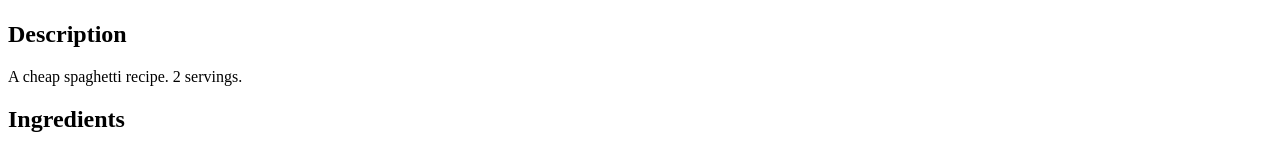
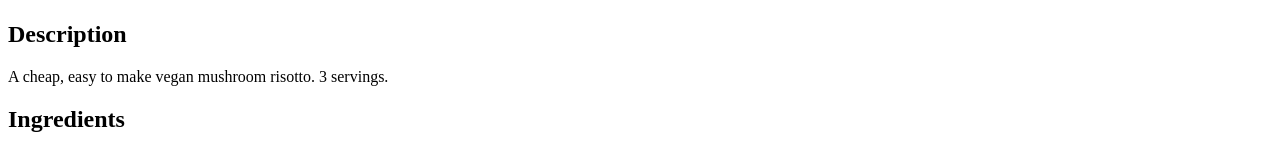
Before and after one commit to FrostyFire1/odin-recipes, a plain HTML site: page recipes/vegan_mushroom_risotto.html in a window 1280 px wide. Shown: the part 383-536 px from the top of the page. Drawn offline with Linux system fonts and the light colour scheme.

Commit message:
fix risotto description

```diff
--- a/recipes/vegan_mushroom_risotto.html
+++ b/recipes/vegan_mushroom_risotto.html
@@ -15,7 +15,7 @@
       height="300"
     />
     <h2>Description</h2>
-    <p>A cheap spaghetti recipe. 2 servings.</p>
+    <p>A cheap, easy to make vegan mushroom risotto. 3 servings.</p>
     <h2>Ingredients</h2>
     <ul>
       <li>6 cups vegetable stock, or more if needed</li>
```
